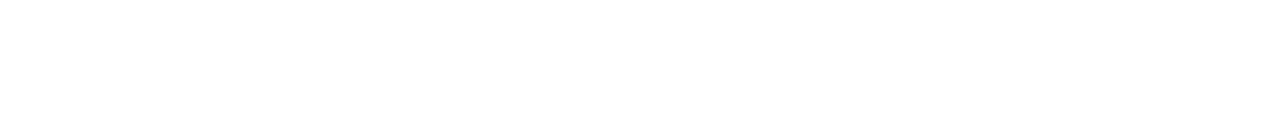
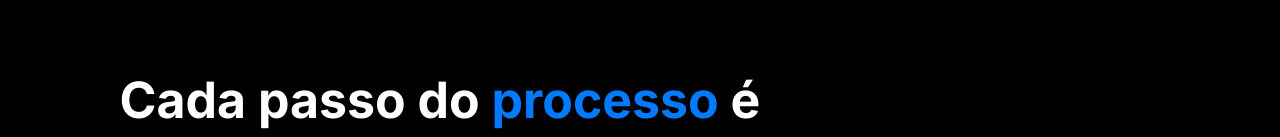
Before and after one commit to rafaelpequino/up-find, a React (Create React App) app: page /upfinder in a window 1280 px wide. Shown: the part 763-900 px from the top of the page. Before the commit the page ends 800 px from the top, so only its background shows below. Built offline with nearby package versions, Linux system fonts and the light colour scheme.

Commit message:
Cria componente Process

```diff
--- /dev/null
+++ b/src/components/Process/index.js
@@ -0,0 +1,19 @@
+import styled from "styled-components";
+import { Title } from "../Title";
+
+const ProcessContainer = styled.section`
+    max-width: 100%;
+    background-color: var(--color-black);
+    margin-top: -41px;
+    padding: 70px 20px;
+`
+
+const Process = () => {
+    return (
+        <ProcessContainer>
+            <Title size="50px" color="var(--color-white)" spanColor="var(--color-sky-1)" align="center">Cada passo do <span>processo</span> é pensado em você</Title>
+        </ProcessContainer>
+    )
+}
+
+export default Process;
--- a/src/pages/UpFinder.js
+++ b/src/pages/UpFinder.js
@@ -1,4 +1,5 @@
 import Header from "../components/Header"
+import Process from "../components/Process"
 import Topics from "../components/Topics"
 import Welcome from "../components/Welcome"
 
@@ -13,6 +14,7 @@
             />
             <Welcome />
             <Topics />
+            <Process />
         </div>
     )
 }
```
